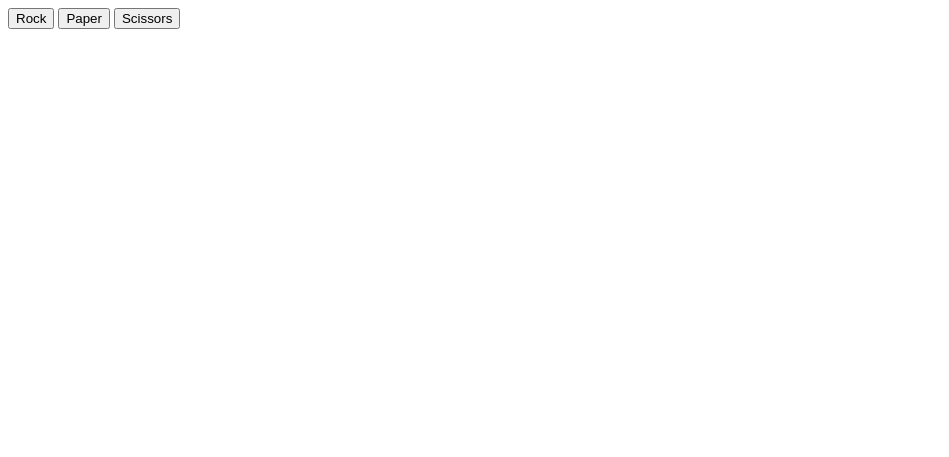
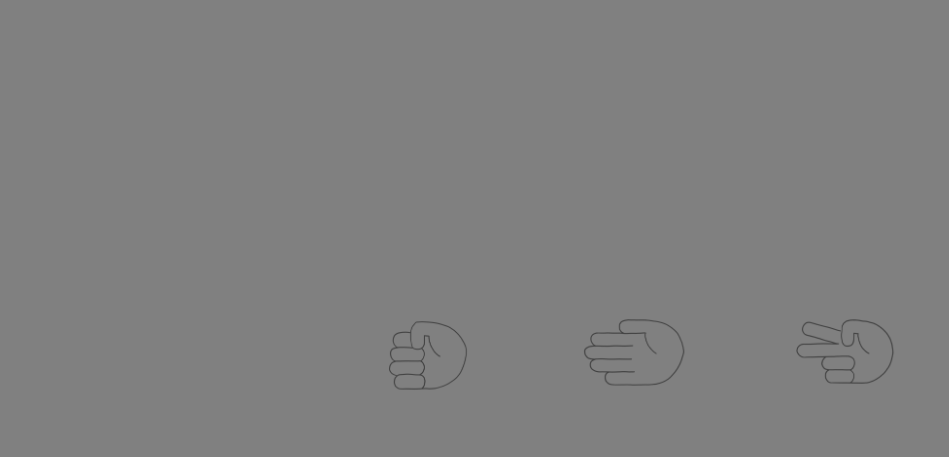
Before and after one commit to ionutianchis/rock-paper-scissors, a plain HTML site: page rock-paper-scissors.html in a window 1280 px wide. Shown: the whole page, without its empty margins (0-949 px from the left). Drawn offline with Linux system fonts and the light colour scheme.

Commit message:
Added a minimalistic visual design to the page

```diff
--- a/rock-paper-scissors.html
+++ b/rock-paper-scissors.html
@@ -1,18 +1,23 @@
 <!DOCTYPE html>
 <html>
+<link rel="stylesheet" href="style.css">
 <head>
     <title>Rock papers scissors game</title>
     <meta charset="UTF-8"/>
 </head>
 <body>
-    <div id='score'></div>
-    <div id='roundRes'></div>
-    <div>
-        <button id="rock"> Rock </button>
-        <button id="paper"> Paper </button>
-        <button id="scissors"> Scissors </button>
+    <div id='center'>
+        <div id='score'></div>
+        <div id='roundRes'></div>
+    </div>
+    <div id='choice'>
+        <button id="rock"></button>
+        <button id="paper"></button>
+        <button id="scissors"></button>
     </div>
     <div id='finalResult'></div>
+
+
 <script>
 
 let gameCount = 0
@@ -64,12 +69,11 @@ function game() {
 
 }
 
+
 const score = document.getElementById("score")
-
 const roundRes = document.getElementById("roundRes")
-
+const finalResult = document.getElementById("finalResult")
 const rockButton = document.querySelector("#rock")
-
 
 rockButton.addEventListener('click', () => {
     playerSelection = 'rock';
@@ -78,8 +82,8 @@ rockButton.addEventListener('click', () => {
     game();
 })
 
+
 const paperButton = document.querySelector("#paper")
-
 paperButton.addEventListener('click', () => {
     playerSelection = 'paper';
     computerSelection = computerPlay();
@@ -87,8 +91,8 @@ paperButton.addEventListener('click', () => {
     game();
 })
 
+
 const scissorsButton = document.querySelector("#scissors")
-
 scissorsButton.addEventListener('click', () => {
     playerSelection = 'scissors';
     computerSelection = computerPlay();
@@ -96,7 +100,6 @@ scissorsButton.addEventListener('click', () => {
     game();
 })
 
-const finalResult = document.getElementById("finalResult")
 
 </script>
 </body>
--- /dev/null
+++ b/style.css
@@ -0,0 +1,53 @@
+body {
+    background-color: grey;
+    color: rgba(255, 255, 255, 0.664);
+    font-family: helvetica;
+    font-size: 18px;
+}
+
+#choice {
+    text-align: center;
+    margin-top: 250px;
+    margin-right: 100px;
+}
+
+#center {
+    text-align: center;
+    position: absolute;
+    left: 0;
+    right: 0;
+}
+
+#finalResult {
+    text-align: center;
+}
+
+#rock {
+    height: 200px;
+    width: 200px;
+    background-image: url("rock.png");
+    background-size: cover;
+    background-color: transparent;
+    border: none;
+    opacity: 0.5;
+}
+
+#paper {
+    height: 200px;
+    width: 200px;
+    background-image: url("paper.png");
+    background-size: cover;
+    background-color: transparent;
+    border: none;
+    opacity: 0.5;
+}
+
+#scissors {
+    height: 200px;
+    width: 200px;
+    background-image: url("scissors.png");
+    background-size: cover;
+    background-color: transparent;
+    border: none;
+    opacity: 0.5;
+}
```
Also changed, not shown: paper.png (added), rock.png (added), scissors.png (added), 1 other file.
